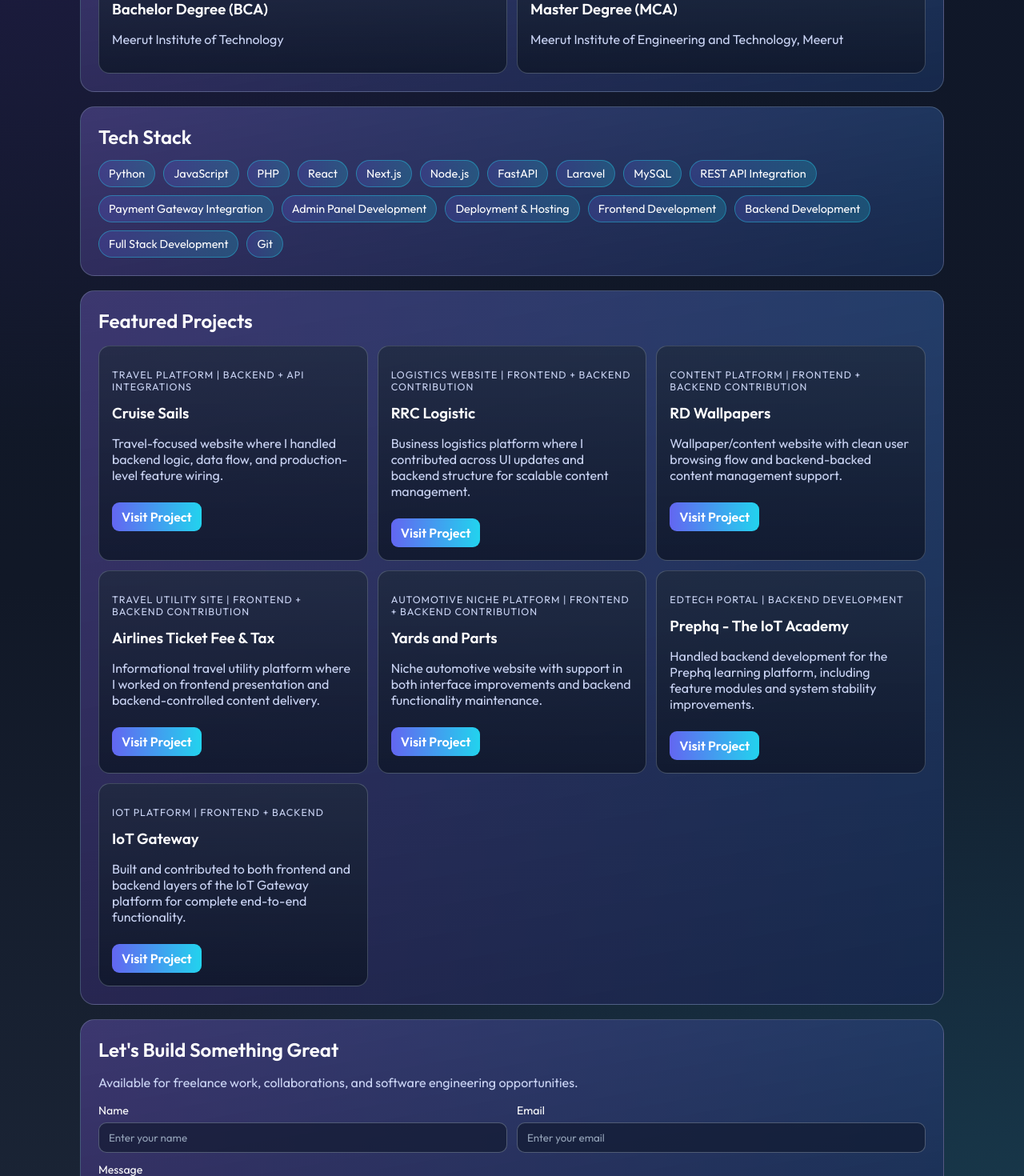
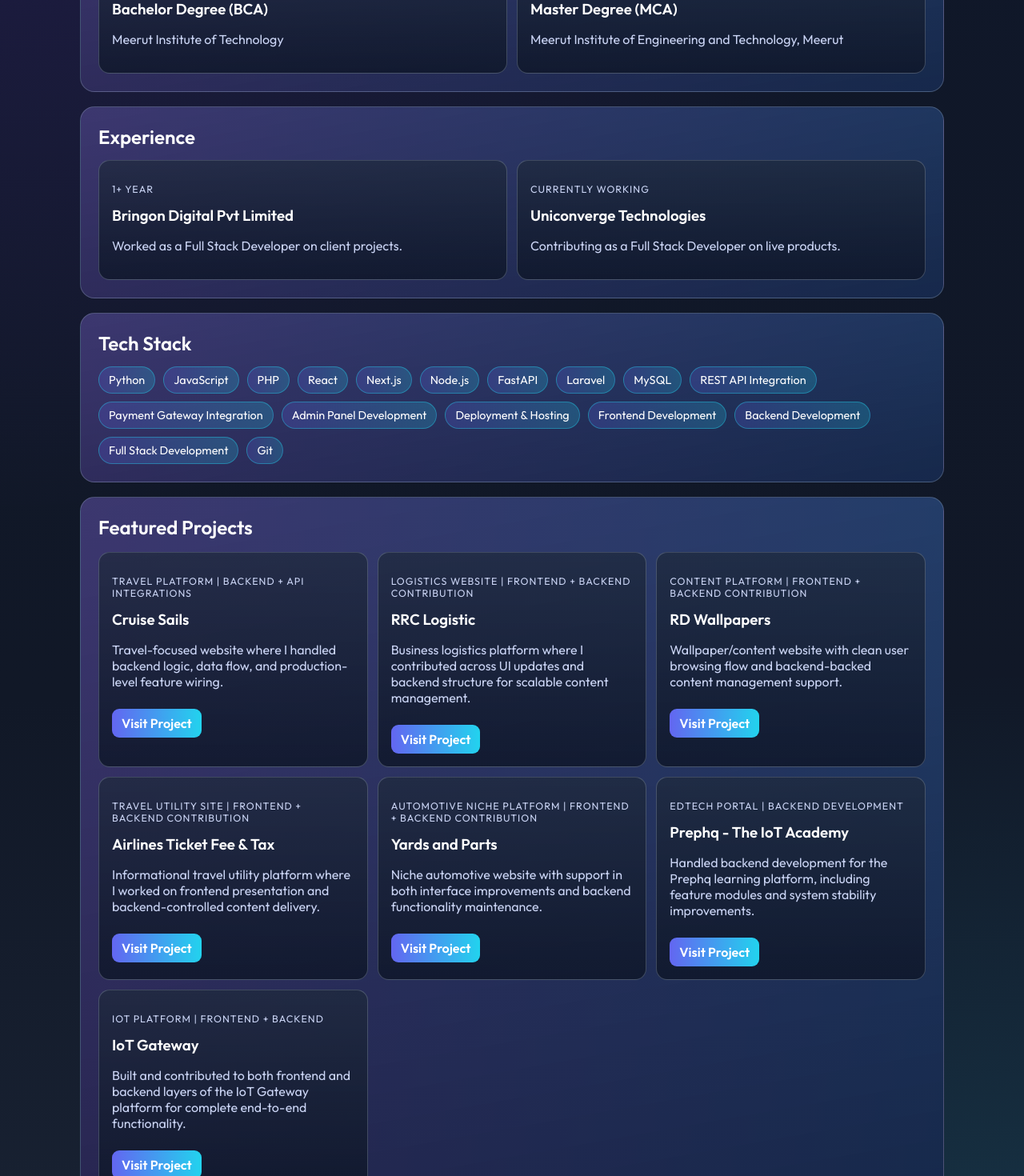
Before and after one commit to sharun20026-dev/sharun-portfolio, a React (Vite) app: page / in a window 1280 px wide. Shown: the part 600-2070 px from the top of the page at 80% size. Built offline with nearby package versions, Linux system fonts and the light colour scheme.

Commit message:
update experience

```diff
--- a/src/App.jsx
+++ b/src/App.jsx
@@ -103,6 +103,7 @@
             <a href="#home">Home</a>
 
             <a href="#education">Education</a>
+            <a href="#experience">Experience</a>
             <a href="#skills">Skills</a>
             <a href="#projects">Projects</a>
             <a href="#contact">Contact</a>
@@ -164,6 +165,22 @@
           </div>
         </section>
 
+        <section className="panel" id="experience">
+          <h2>Experience</h2>
+          <div className="education-grid">
+            <article className="education-card">
+              <p className="edu-year">1+ Year</p>
+              <h3>Bringon Digital Pvt Limited</h3>
+              <p>Worked as a Full Stack Developer on client projects.</p>
+            </article>
+            <article className="education-card">
+              <p className="edu-year">Currently Working</p>
+              <h3>Uniconverge Technologies</h3>
+              <p>Contributing as a Full Stack Developer on live products.</p>
+            </article>
+          </div>
+        </section>
+
         <section className="panel" id="skills">
           <h2>Tech Stack</h2>
           <div className="chip-wrap">
@@ -195,7 +212,7 @@
         <section className="panel contact" id="contact">
           <h2>Let&apos;s Build Something Great</h2>
           <p>
-            Available for freelance work, collaborations, and software
+            Available for  work, collaborations, and software
             engineering opportunities.
           </p>
           <form className="contact-form" onSubmit={handleSubmit}>
```
